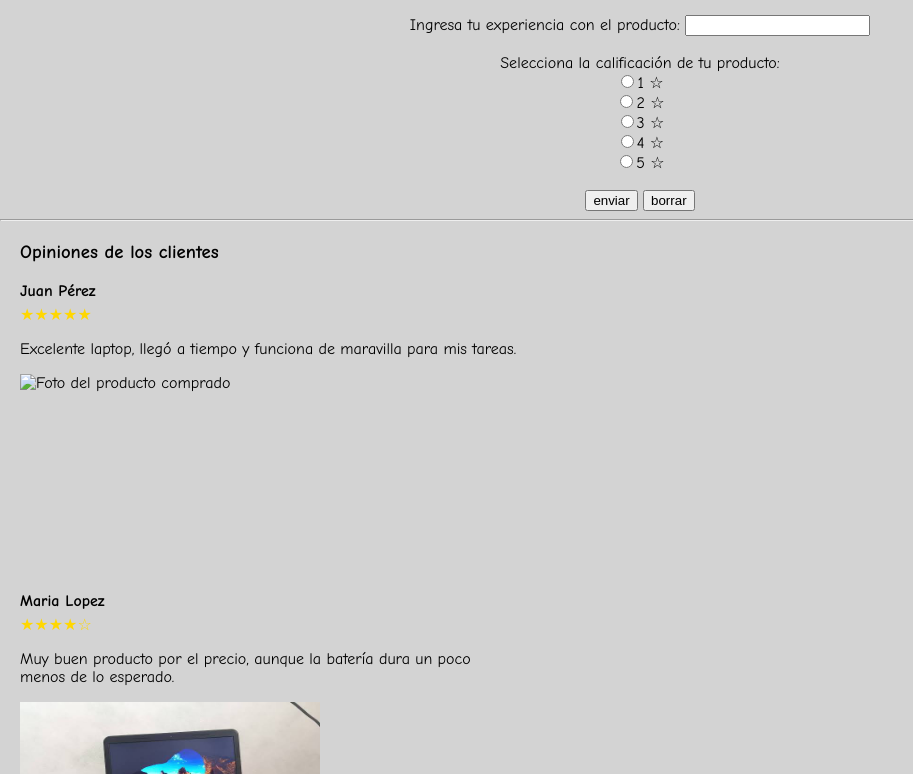
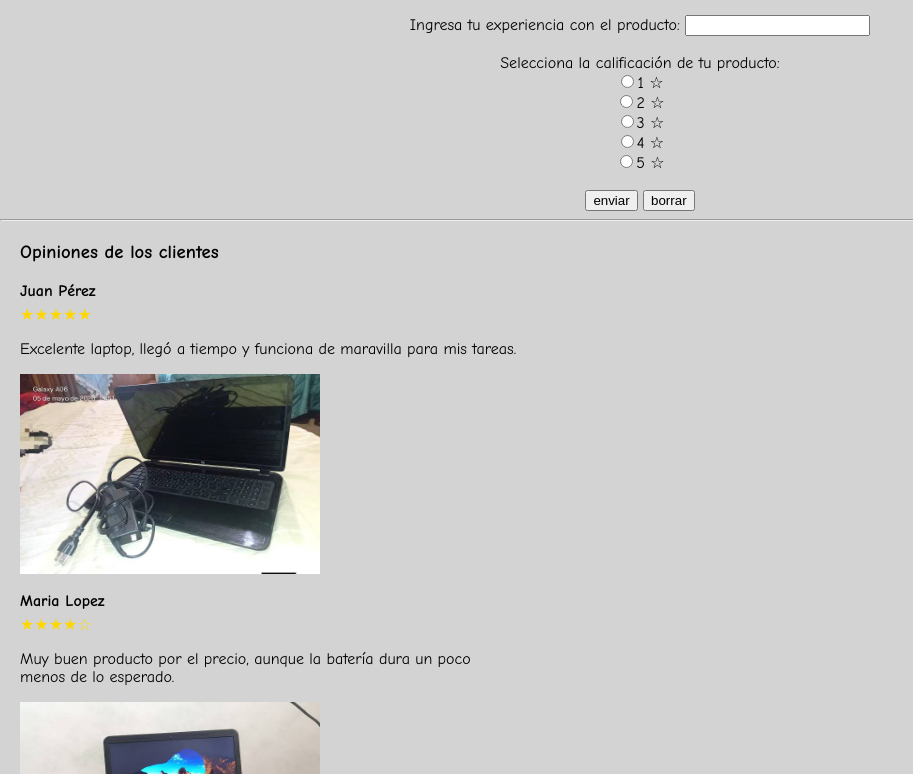
Before and after one commit to SandovalJavier0661/Practica8_JSL_0661, a plain HTML site: page index.html in a window 1280 px wide. Shown: the part 448-1222 px from the top of the page, without its empty margins (0-913 px from the left). Drawn offline with Linux system fonts and the light colour scheme.

Commit message:
Update index.html

```diff
--- a/index.html
+++ b/index.html
@@ -80,7 +80,7 @@
 	</div>
 	<p style="color: gold; margin: 5px 0;">★★★★★</p>
 	<p>Excelente laptop, llegó a tiempo y funciona de maravilla para mis tareas.</p>
-	<img src="lapto2.jpg" alt="Foto del producto comprado" width="300" height="200" style="display: block; margin-top: 10px;">
+	<img src="laptop2.jpg" alt="Foto del producto comprado" width="300" height="200" style="display: block; margin-top: 10px;">
 	<br>
 	<div>
 		<b>Maria Lopez</b>
```
